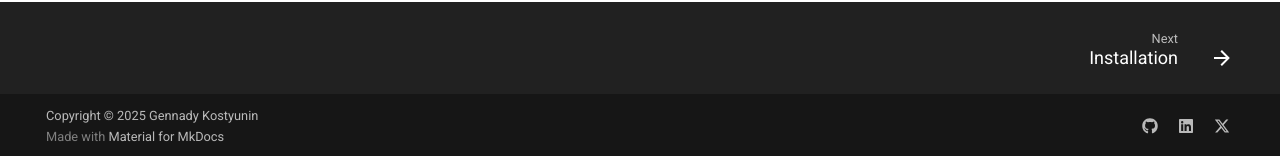
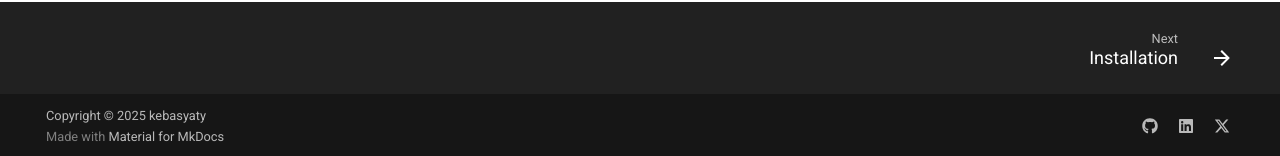
Before and after one commit to kebasyaty/xloft, an MkDocs documentation site: the page built from docs/index.md, in a window 1280 px wide and 1331 px high. Shown: the part 1172-1328 px from the top of the window. Built offline with MkDocs 1.6.1 and Material for MkDocs 9.7.7, drawn with Linux system fonts in a browser that asks for light colours; comment, search, counter and statistics services are not loaded.

Commit message:
update docs

```diff
--- a/mkdocs.yml
+++ b/mkdocs.yml
@@ -76,7 +76,7 @@ extra:
     - icon: fontawesome/brands/x-twitter
       link: https://twitter.com
 
-copyright: Copyright &copy; 2025 Gennady Kostyunin
+copyright: Copyright &copy; 2025 kebasyaty
 
 nav:
   - XLOFT: index.md
```
